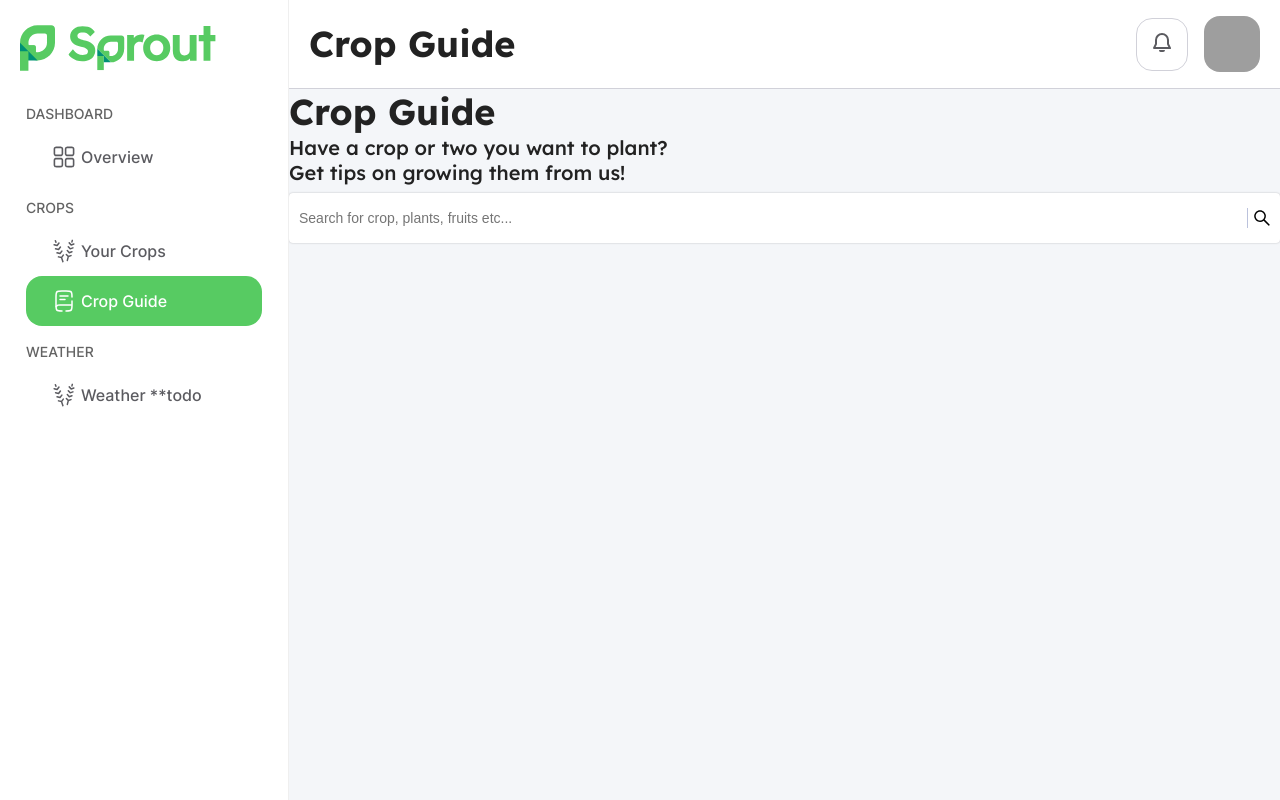
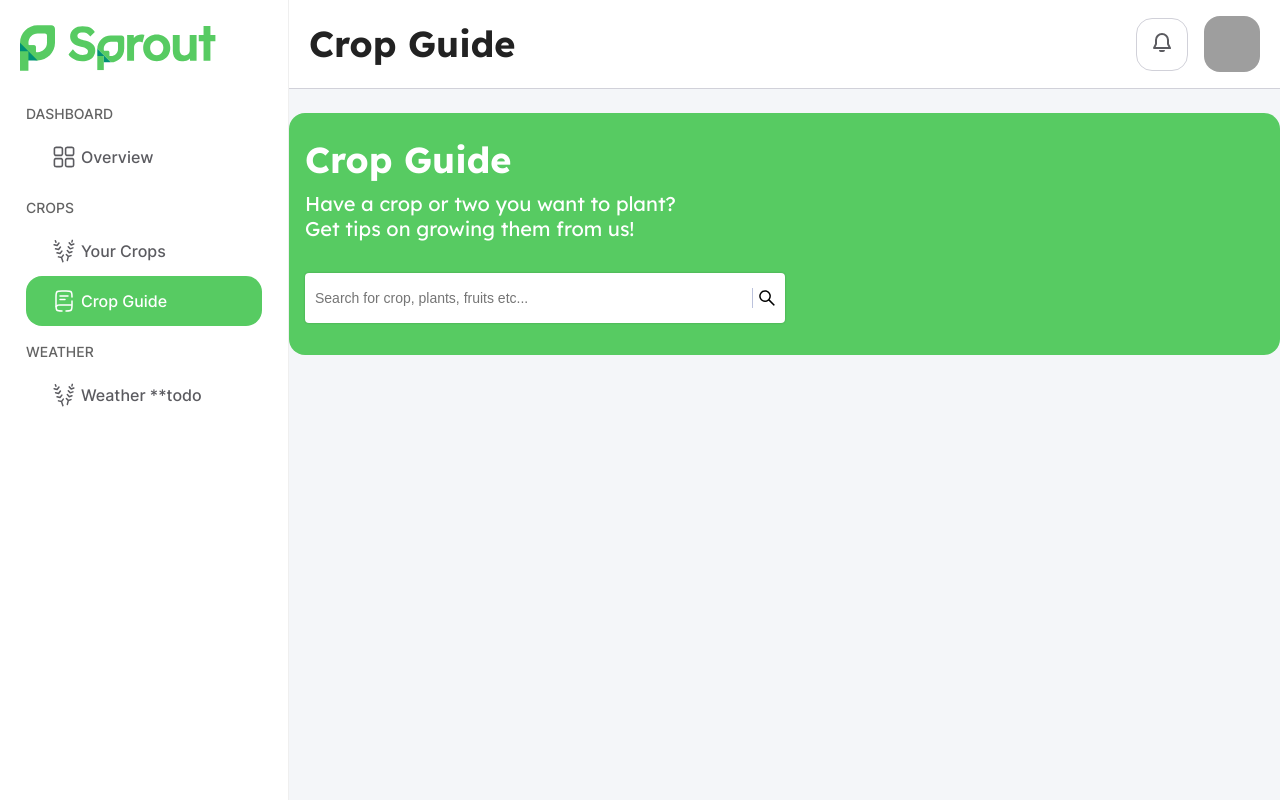
Before and after one commit to dacosio/project-2, a React (Create React App) app in the folder frontend/: page /crop-guide in a window 1280 px wide. Built offline with nearby package versions, Linux system fonts and the light colour scheme; grey boxes are pictures that could not be loaded.

Commit message:
add Search and Search result component

```diff
--- a/frontend/src/pages/Crops/CropGuide/CropGuide.style.ts
+++ b/frontend/src/pages/Crops/CropGuide/CropGuide.style.ts
@@ -3,8 +3,26 @@ import { theme } from "utils/Theme";
 
 
 export const Container = styled.div`
+   max-width: 1021px;
+   margin: 1.5rem auto;
+`;
 
-`;
+export const Header = styled.div`
+    background-color: ${theme.brand.green};
+    display: grid;
+    gap: 0.5rem;
+    padding: 1.5rem 1rem 1rem 1rem;
+    border-radius: 1rem;
+`
+
+export const SearchContainer = styled.div`
+    width: 50%;
+    margin: 1rem 0;
+`
+
+export const Body = styled.div`
+
+`
 
 export const Conditions = styled.div`
     display: grid;
--- a/frontend/src/pages/Crops/CropGuide/CropGuide.view.tsx
+++ b/frontend/src/pages/Crops/CropGuide/CropGuide.view.tsx
@@ -1,9 +1,18 @@
-import React from 'react';
+import React, { useState } from 'react';
 import { CropGuideGeneratedProps } from './CropGuide.props';
-import { Container, Conditions, GridLayout } from './CropGuide.style';
-import CropCondition from './../../../components/base/CropCondition'
+import {
+  Container,
+  Header,
+  SearchContainer,
+  Body,
+  Conditions,
+  GridLayout
+} from './CropGuide.style';
+import CropCondition from './../../../components/base/CropCondition';
+import PlantResult from 'components/base/PlantResult';
 import Typography from 'components/base/Typography';
 import Search from 'components/base/Search';
+import SearchResult from 'components/base/SearchResult';
 
 const CropGuideView = (props: CropGuideGeneratedProps) => {
   const conditions = [
@@ -25,6 +34,55 @@ const CropGuideView = (props: CropGuideGeneratedProps) => {
     }
   ]
 
+  type YourSearchItemType = {
+    _id: number;
+    name: string;
+    about: string;
+    ideal_temp: string;
+    humidity: string;
+    growing_period: string;
+    fertilizer_composition: string;
+  };
+
+  const searches = [
+    {
+      _id: 1,
+      name: 'Carrot',
+      about: 'Carrots are root vegetables known for their orange color and sweet taste.',
+      ideal_temp: '60-70°F (15-24°C)',
+      humidity: '70-80%',
+      growing_period: '70-80 days"',
+      fertilizer_composition: 'N-P-K: 10-20-20'
+    },
+    {
+      _id: 2,
+      name: 'Tomato',
+      about: 'Tomatoes are a popular vegetable used in various culinary dishes.',
+      ideal_temp: '70-85°F (21-29°C)',
+      humidity: '40-60%',
+      growing_period: '60-85 days',
+      fertilizer_composition: 'N-P-K: 5-10-5'
+    },
+  ]
+
+  const [searchResults, setSearchResults] = useState<Array<YourSearchItemType>>([]);
+  const [searchTerm, setSearchTerm] = useState('');
+  const delay = 500;
+
+  const handleSearch = (e: { target: { value: string } }) => {
+    setSearchTerm(e.target.value);
+  };
+
+  const fetchSearchResult = async (searchTerm: any) => {
+    const filteredSearches = searches?.filter((item) => {
+      return (
+        item.name.toLowerCase().includes(searchTerm.toLowerCase())
+      );
+    });
+
+    setSearchResults(filteredSearches || []);
+  }
+
   const getCondition = () => {
     return conditions.map((con, i) =>
       <CropCondition key={i} title={con.title} output={con.output} />
@@ -37,13 +95,23 @@ const CropGuideView = (props: CropGuideGeneratedProps) => {
 
   return (
     <Container>
-      <div>
-        <Typography variant='title2'>Crop Guide</Typography>
-        <Typography variant='subtitle'>Have a crop or two you want to plant?<br />Get tips on growing them from us!</Typography>
-        <Search dynamicPlaceholder='Search for crop, plants, fruits etc...' onSearch={function (searchTerm: string): void {
-          throw new Error('Function not implemented.');
-        }} searchResults={undefined} />
-      </div>
+      <Header>
+        <Typography variant='title2' textColor='noshade'>Crop Guide</Typography>
+        <Typography variant='subtitle' weight='200' textColor='noshade'>Have a crop or two you want to plant?<br />Get tips on growing them from us!</Typography>
+
+        <SearchContainer>
+          <Search
+            dynamicPlaceholder='Search for crop, plants, fruits etc...'
+            onSearch={fetchSearchResult}
+            delay={delay}
+            searchTerm={searchTerm}
+            handleSearch={handleSearch}
+            setSearchTerm={setSearchTerm} />
+        </SearchContainer>
+      </Header>
+      <Body>
+        {searchTerm && <SearchResult searchTerm={searchTerm} searchResults={searchResults} delay={delay} />}
+      </Body>
     </Container>
   );
 };
```
